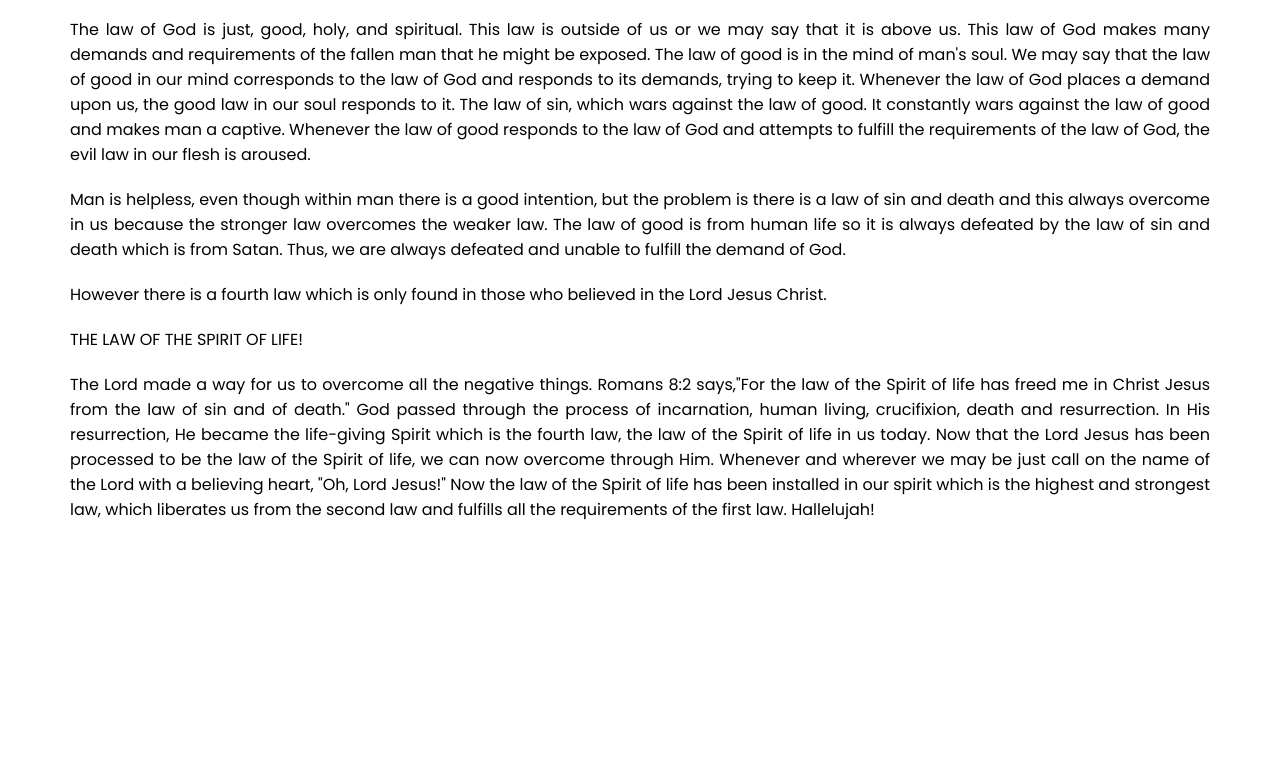
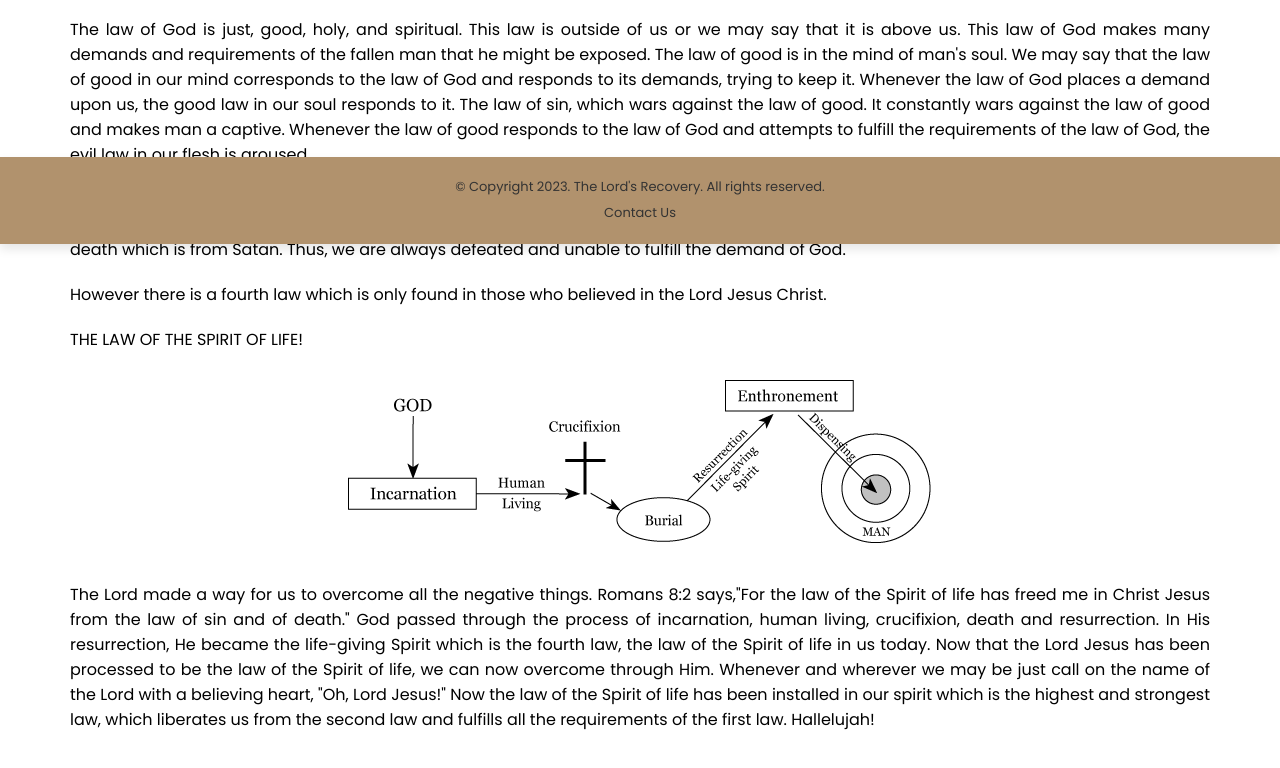
Before and after one commit to devnexuss/devnexuss, a plain HTML site: page content2.html in a window 1280 px wide. Shown: the part 556-1324 px from the top of the page. Before the commit the page ends 1108 px from the top, so only its background shows below. Drawn offline with Linux system fonts and the light colour scheme.

Commit message:
Second Upload of Webpage
Test upload of my webpage to Github to ensure it displays properly with pages.

```diff
--- a/content2.html
+++ b/content2.html
@@ -64,11 +64,20 @@
         <p>However there is a fourth law which is only found in those who believed in the Lord Jesus Christ.</p>
         <p>THE LAW OF THE SPIRIT OF LIFE!</p>
 
+        <div class="image-content">
+            <img src="media/IMG_Content.png" alt="Image here"/>
+        </div>
+
         <p>The Lord made a way for us to overcome all the negative things. Romans 8:2 says,"For the law of the Spirit of life has freed me in Christ Jesus from the law of sin and of death." God passed through the process of incarnation, human living, crucifixion, death and resurrection. In His resurrection, He became the life-giving Spirit which is the fourth law, the law of the Spirit of life in us today. Now that the Lord Jesus has been processed to be the law of the Spirit of life, we can now overcome through Him. Whenever and wherever we may be just call on the name of the Lord with a believing heart, "Oh, Lord Jesus!" Now the law of the Spirit of life has been installed in our spirit which is the highest and strongest law, which liberates us from the second law and fulfills all the requirements of the first law. Hallelujah!</p>
 
 
         </div>
     </main>
 
+    <footer>
+        <p>&copy; Copyright 2023. The Lord's Recovery. All rights reserved.</p>
+        <a href="contact.html">Contact Us</a>
+    </footer>
+
 </body>
 </html>
--- a/style.css
+++ b/style.css
@@ -8,6 +8,7 @@
 .background-image-page{
     min-height: 100vh;
     background:url(media/IMG_5346.JPG) no-repeat;
+    background-attachment: fixed;
     background-size: cover;
     background-position: center;
 }
@@ -121,7 +122,7 @@ section{
     position: relative;
 }
 
-.home-content {
+/* .home-content {
     display: flex;
     text-align: center;
     max-width:700px;
@@ -130,11 +131,17 @@ section{
     height: 50vh;
     align-items: center;
     justify-content: center;
-    position: absolute;
+    /* position: absolute;
     right: 0;
     left: 0;
     top: 0;
-    bottom: 0;
+    bottom: 0; */
+    /* padding-top: 200px;
+} */
+
+.home-content{
+    text-align: center;
+    padding-top: 300px;
 }
 
 .home-content h1{
@@ -144,12 +151,6 @@ section{
     font-family: 'Playfair Display', serif;
     font-style: italic;
     transition: 0.5s;
-    justify-content: center;
-    position: absolute;
-    right: 0;
-    left: 0;
-    top: 0;
-    bottom: 0;
 }
 
 .home-content h1:hover{
@@ -160,20 +161,83 @@ section{
 .home-content a{
     text-decoration: none;
     display: inline-block;
+    color: #f1edddd8;
+    font-size: 16px;
+    border: 2px solid #302a15d8;
+    padding: 14px 70px;
+    border-radius: 50px;
+    margin-top: 20px;
+    background-color: #786d47d8;
+}
+
+.home-content a:hover{
+    color: #f1edddd8;
+    background-color: #322e1fd8;
+}
+
+/* .home-content h1{
+    font-size: 60px;
+    color: #302a15d8;
+    font-weight: 550;
+    font-family: 'Playfair Display', serif;
+    font-style: italic;
+    transition: 0.5s;
+    justify-content: center;
+    /* position: absolute;
+    right: 0;
+    left: 0;
+    top: 0;
+    bottom: 0; */
+    /* padding: 22px 30px;
+    /* width: 400px;  */
+
+
+/* .home-content h1:hover{
+    -webkit-text-stroke: 2px #302a15d8;
+    color: transparent;
+} */
+
+/* .home-content a{
+    text-decoration: none;
+    display: inline-block;
     color: #302a15d8;
     font-size: 24px;
     border: 2px solid #302a15d8;
     padding: 14px 70px;
     border-radius: 50px;
     margin-top: 50px;
+}  */
+
+/*
+#ch{
+    display: none;
 }
+
+#ch + label{
+    display: inline-block;
+    cursor: pointer;
+    color: #fff;
+    background-color: burlywood;
+    padding: 3px 13px;
+    border-radius: 3px;
+    margin-top:  12px;
+} */
 
 
 /* CONTENT PAGE */
 
+html{
+   height: 100%;
+   box-sizing: border-box;
+}
+
 .body{
-   min-height: 100vh;
+   min-height: 100%;
    display: flex;
+   position: relative;
+   margin: 0;
+   padding-bottom: 6.74rem;
+   box-sizing: inherit;
 }
 
 .sidebar{
@@ -183,10 +247,16 @@ section{
     text-align: center;
     border-radius: 20px;
     margin-top: 90px;
-    margin-bottom: 30px;
+    margin-bottom: 15px;
     margin-left: 20px;
     margin-right: 20px;
     box-shadow: 0 5px 10px rgba(0,0,0,.1);
+}
+
+main{
+    width: 80%;
+    margin: 0 auto;
+    padding-top: 32px;
 }
 
 .content{
@@ -268,7 +338,24 @@ section{
     margin-bottom: 10px;
 }
 
+.ordered-list-books ol li a{
+    color: rgba(114, 78, 26, 0.918);
+}
 
+.ordered-list-books ol li a:hover{
+    color: rgb(13, 22, 105);
+}
+
+.image-content{
+    text-align:center;
+    margin-top: 15px;
+    margin-bottom: 15px;
+}
+
+img {
+    max-width: 100%;
+    height: auto;
+  }
 
 @media only screen and (max-width: 992px) {
 
@@ -279,3 +366,30 @@ section{
         height: 150px;
     }
 }
+
+footer{
+    background: rgb(177, 146, 109);
+    box-shadow: 0 5px 10px rgba(0,0,0,.1);
+    font-size: 18px;
+    padding: 20px;
+    text-align: center;
+    position: fixed;
+    right: 0;
+    left:0;
+    bottom:0;
+    width: 100%;
+}
+
+footer p{
+    color: #333;
+    font-size: small;
+}
+
+footer a{
+    color: #333;
+    font-size: small;
+}
+
+footer a:hover{
+    color: #e6dbdb;
+}
```
Also changed, not shown: about.html (+5 -0 lines), contact.html (+5 -1 lines), content1.html (+7 -1 lines), gospel.html (+5 -0 lines), home.html (+8 -2 lines), index.html (+8 -2 lines), spiritualbooks.html (+6 -1 lines), media/IMG_Content.png (added).
